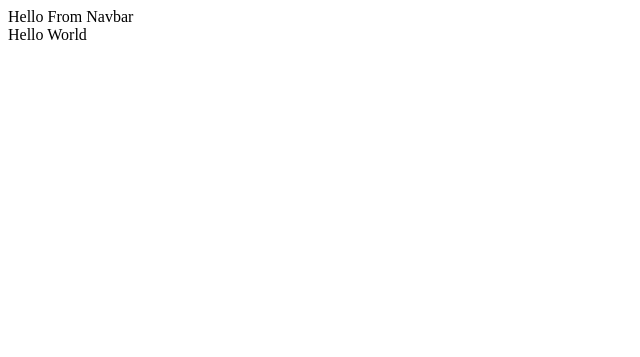
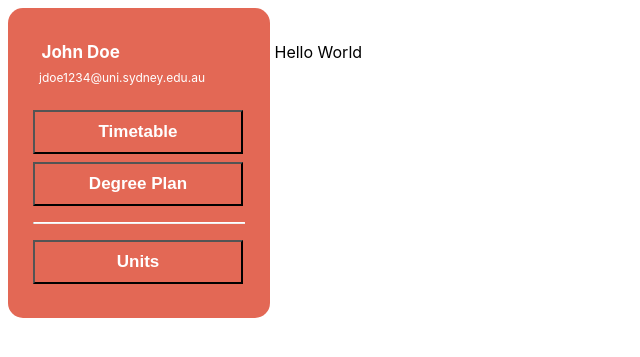
Before and after one commit to USYDUniTrack/unitrack, a Django app: page / in a window 1280 px wide. Shown: the top 357 px of the page, without its empty margins (0-640 px from the left). Run offline with Django 4.2, Linux system fonts and the light colour scheme; some libraries are stand-ins or nearby versions.

Commit message:
Create nav bar without icons

```diff
--- /dev/null
+++ b/static/css/global.css
@@ -0,0 +1,46 @@
+body {
+    font-family: 'Inter', sans-serif;
+}
+
+.navbarContainer {
+    border-radius: 15px;
+    background-color: rgba(221, 67, 43, 0.80);
+    padding: 25px;
+    display: inline-grid;
+    justify-content: center;
+}
+
+.navbarContainer > .userDetails {
+    font-size: 12px;
+    font-weight: 400;
+    color: white;
+    width: 180px;
+    padding-bottom: 10px;
+}
+
+.userDetails > .title {
+    font-size: 17px;
+    font-weight: 700;
+}
+
+.userDetails > p {
+    margin: 0.5em;
+}
+.navbarButtons > .button {
+    display: block;
+    font-size: 17px;
+    color: white;
+    font-weight: 600;
+    background: none;
+    padding: 10px;
+    margin-top: 0.5em;
+    margin-bottom: 0.5em;
+    min-width: 210px;
+}
+
+hr.solid {
+    border-top: 1px solid white;
+    width: 210px;
+    margin-top: 1em;
+    margin-bottom: 1em;
+}
--- a/templates/base.html
+++ b/templates/base.html
@@ -4,6 +4,8 @@
     <title>UniTrack</title>
     <script src="https://unpkg.com/htmx.org@1.1.0"></script>
     <script src="https://unpkg.com/htmx.org/dist/ext/response-targets.js"></script>
+    <link rel="stylesheet" href="static/css/global.css"
+    <link rel="stylesheet" href="https://fonts.googleapis.com/css2?family=Material+Symbols+Outlined:opsz,wght,FILL,GRAD@24,400,0,0" />
 </head>
 <body hx-headers='{"X-CSRFToken": "{{ csrf_token }}"}' hx-ext="response-targets">
     {% block main %}{% endblock %}
--- a/templates/components/navbar.html
+++ b/templates/components/navbar.html
@@ -1 +1,15 @@
-Hello From Navbar <br>
+<div class="navbarContainer">
+    <div class="userDetails">
+        <p class="title">John Doe</p>
+        <p>jdoe1234@uni.sydney.edu.au</p>
+    </div>
+    <div class="navbarButtons">
+        <button class="button" type="button">
+            <!-- <span class="material-symbols-outlined">calendar_month</span> -->
+            Timetable
+        </button>
+        <button class="button" type="button">Degree Plan</button>
+        <hr class="solid">
+        <button class="button">Units</button>
+    </div>
+</div>
--- a/unitrack/settings.py
+++ b/unitrack/settings.py
@@ -117,7 +117,9 @@ USE_TZ = True
 # https://docs.djangoproject.com/en/4.2/howto/static-files/
 
 STATIC_URL = 'static/'
-
+STATICFILES_DIRS = [
+    BASE_DIR / "static",
+]
 # Default primary key field type
 # https://docs.djangoproject.com/en/4.2/ref/settings/#default-auto-field
 
```
Also changed, not shown: static/css/navbar.css (added, +9 -0 lines), templates/home.html (added, +9 -0 lines), templates/css/global.css (deleted).
